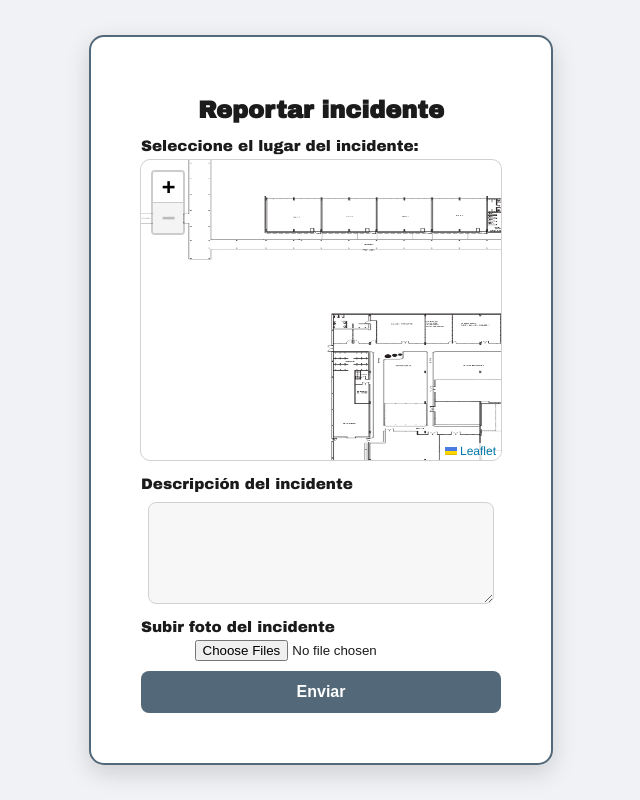
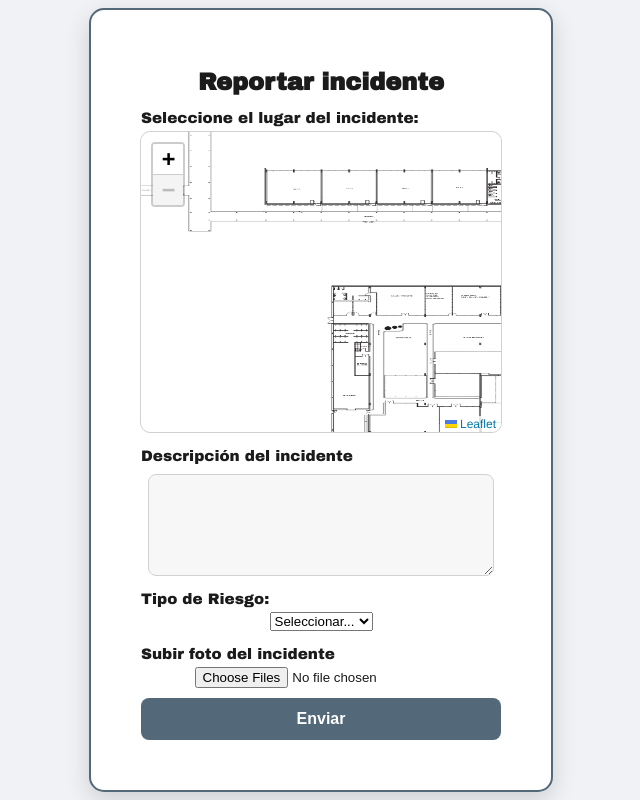
Before and after one commit to vicente-AR81/Higiene-y-seguridad, a Flask app: page /form in a window 1280 px wide. Shown: the whole page, without its empty margins (319-959 px from the left). Run offline with Flask 3, Linux system fonts and the light colour scheme; the visitor is signed in with stand-in values (Sample User, id 1).

Commit message:
tipos de riesgo integrado

```diff
--- a/app/app.py
+++ b/app/app.py
@@ -31,6 +31,7 @@ class Incidente(db.Model):
     x = db.Column(db.Integer)
     y = db.Column(db.Integer)
     foto = db.Column(db.String(255))
+    tipo_riesgo = db.Column(db.String(50))
 
 
 @app.route('/')
@@ -87,6 +88,7 @@ def index():
             incidentes_json.append({
                 "descripcion": inc.descripcion,
                 "sector": inc.sector,
+                "tipo_riesgo": inc.tipo_riesgo,
                 "nombre": inc.nombre,
                 "apellido": inc.apellido,
                 "mail": inc.mail,
@@ -113,15 +115,16 @@ def form():
     if request.method == 'POST':
         descripcion = request.form['descripcion']
         sector = request.form['sector']
+        tipo_riesgo = request.form.get('tipo_riesgo')
         x = request.form.get('x', None)
         y = request.form.get('y', None)
 
         usuario = session['usuario']
 
-        # Crear incidente base
         nuevo_incidente = Incidente(
             descripcion=descripcion,
             sector=sector,
+            tipo_riesgo=tipo_riesgo,
             nombre=usuario['nombre'],
             apellido=usuario['apellido'],
             mail=usuario['mail'],
@@ -137,14 +140,19 @@ def form():
                 upload_folder = os.path.join(current_app.root_path, 'static', 'uploads')
                 os.makedirs(upload_folder, exist_ok=True)
                 foto.save(os.path.join(upload_folder, filename))
-                nuevo_incidente.foto = filename  # ✅ guardamos el nombre en la base
+                nuevo_incidente.foto = filename
 
         db.session.add(nuevo_incidente)
         db.session.commit()
         flash("Incidente reportado con éxito.")
         return redirect(url_for('index'))
 
-    return render_template('form.html')
+    tipos_riesgo = [
+        "Eléctrico", "Físico", "Químico", "Biológico",
+        "Ergonómico", "Mecánico", "Ambiental", "Estructural"
+    ]
+    return render_template('form.html', tipos_riesgo=tipos_riesgo)
+
 
 with app.app_context():
     db.create_all()
--- a/app/templates/form.html
+++ b/app/templates/form.html
@@ -26,6 +26,14 @@
 
       <label for="descripcion">Descripción del incidente</label>
       <textarea id="descripcion" name="descripcion" rows="4" required></textarea>
+
+      <label>Tipo de Riesgo:</label>
+        <select name="tipo_riesgo" required>
+          <option value="">Seleccionar...</option>
+          {% for riesgo in tipos_riesgo %}
+              <option value="{{ riesgo }}">{{ riesgo }}</option>
+          {% endfor %}
+        </select>
 
       <label for="foto">Subir foto del incidente</label>
       <input type="file" id="foto" name="foto" accept="image/*" multiple>
--- a/app/templates/index.html
+++ b/app/templates/index.html
@@ -34,7 +34,7 @@
                     <thead>
                         <tr>
                             <th>Descripción</th>
-                            <th>Sector</th>
+                            <th>Tipo</th>
                             <th>Usuario</th>
                             <th>Mail</th>
                             <th>Fecha</th>
@@ -44,7 +44,7 @@
                         {% for incidente in incidentes %}
                         <tr>
                             <td>{{ incidente.descripcion }}</td>
-                            <td>{{ incidente.sector }}</td>
+                            <td>{{ incidente.tipo_riesgo }}</td>
                             <td>{{ incidente.nombre }} {{ incidente.apellido }}</td>
                             <td>{{ incidente.mail }}</td>
                             <td>{{ incidente.fecha }}</td>
@@ -85,6 +85,7 @@
             var marker = L.marker([incidente.y, incidente.x]).addTo(map);
             marker.bindPopup(
                 "<b>Sector:</b> " + incidente.sector + "<br>" +
+                "<b>Tipo de riesgo:</b> " + (incidente.tipo_riesgo || "No especificado") + "<br>" +
                 "<b>Descripción:</b> " + incidente.descripcion + "<br>" +
                 "<b>Usuario:</b> " + incidente.nombre + " " + incidente.apellido + "<br>" +
                 "<b>Fecha:</b> " + incidente.fecha + "<br>" +
```
